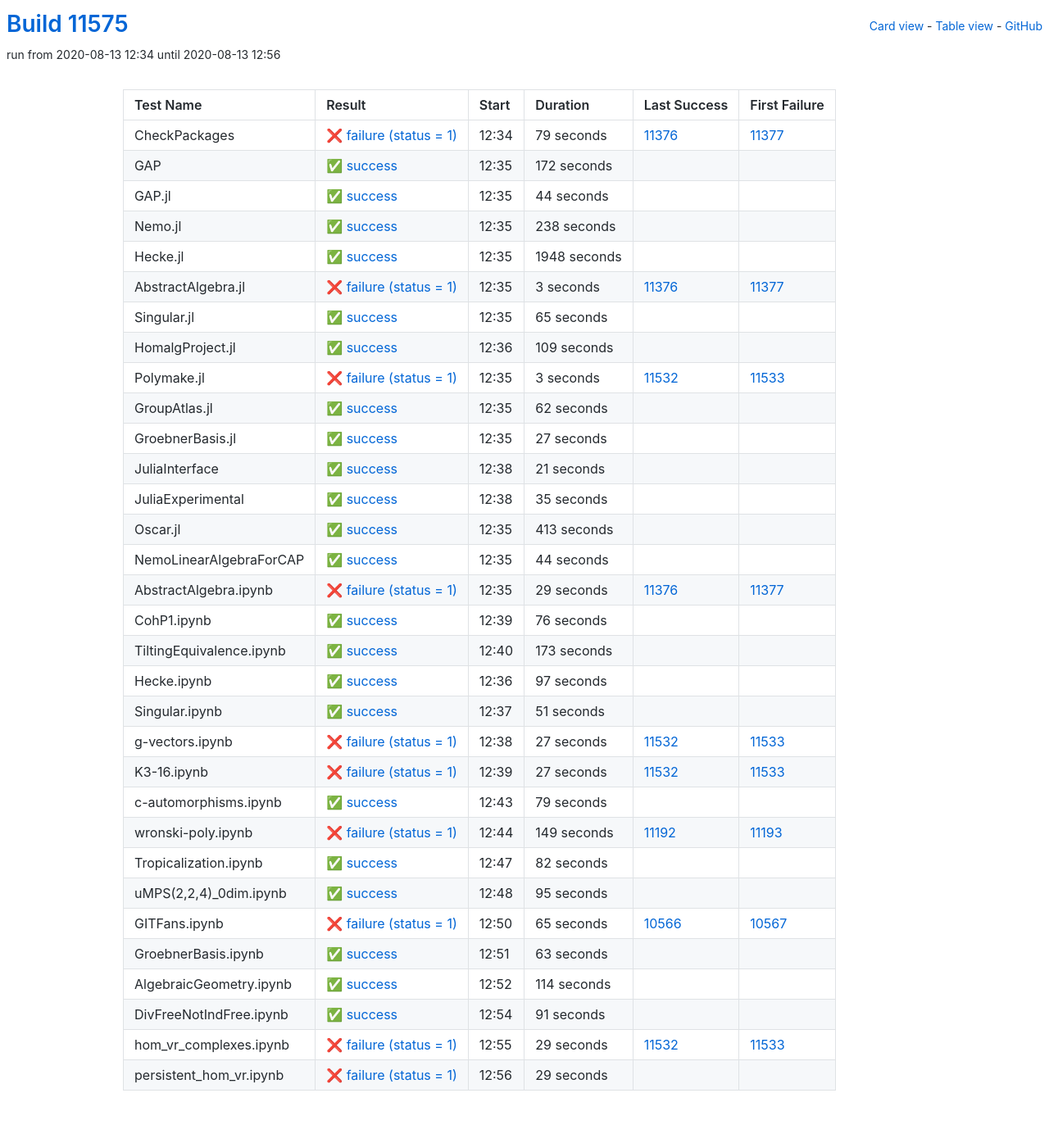
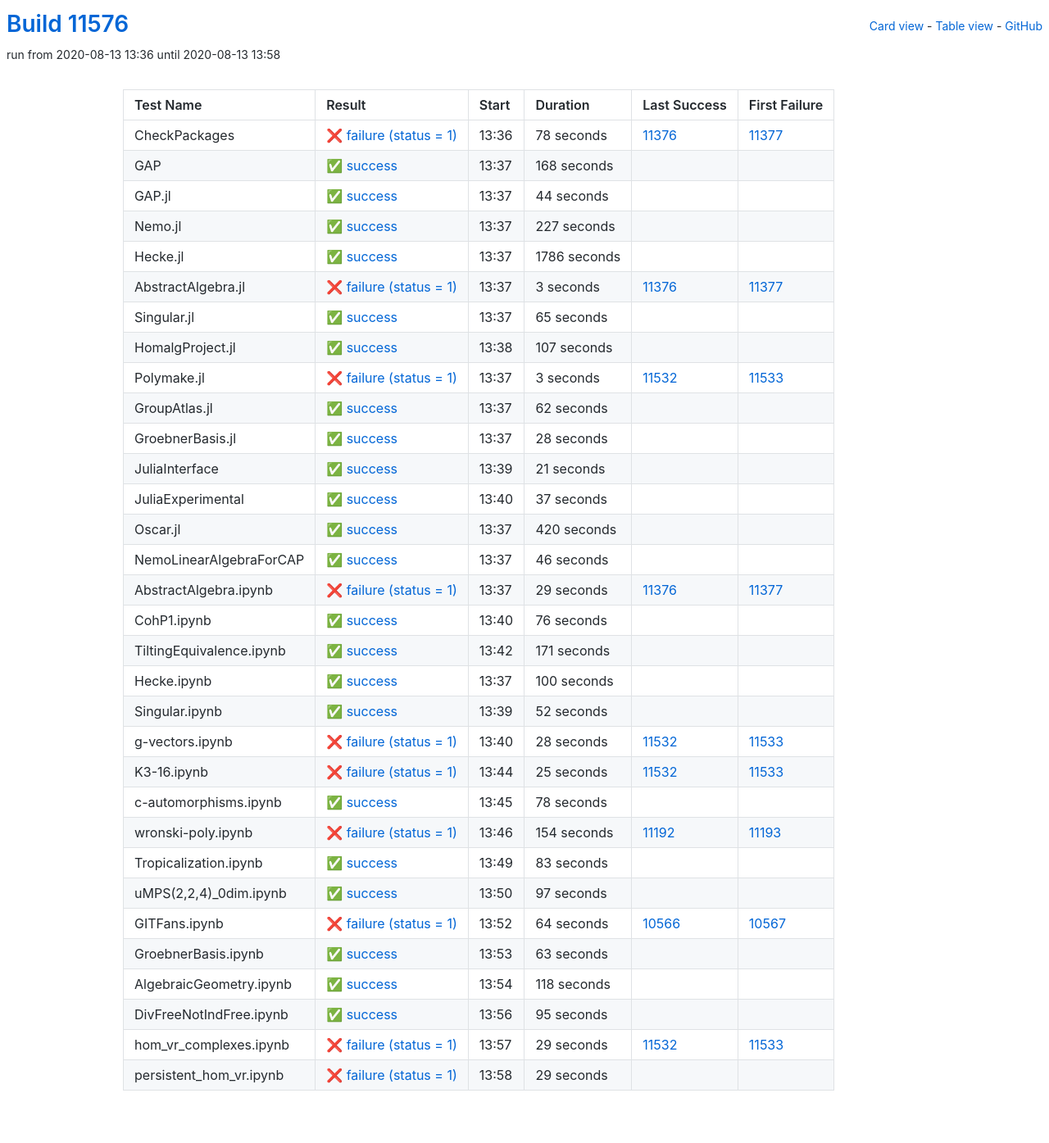
Before and after one commit to oscar-system/oscar-ci-status, a Jekyll site: the page built from table.html, in a window 1280 px wide. Shown: the whole page at 82% size. Built offline with Jekyll 4.4.1, drawn with Linux system fonts in a browser that asks for light colours.

Commit message:
Build #11576

```diff
--- a/_data/ci.yml
+++ b/_data/ci.yml
@@ -1,6 +1,6 @@
 ---
-build: 11575
-build_url: https://oscarci.mathematik.uni-kl.de/job/oscar/11575/
+build: 11576
+build_url: https://oscarci.mathematik.uni-kl.de/job/oscar/11576/
 job: oscar
 organization: oscar-system
 repo: oscar-ci-status
@@ -8,32 +8,32 @@
 tests:
 - name: CheckPackages
   id: checkpackages
-  log: https://oscarci.mathematik.uni-kl.de/job/oscar/11575/artifact/logs/build-11575/CheckPackages.log
-  start: 2020-08-13 12:34
+  log: https://oscarci.mathematik.uni-kl.de/job/oscar/11576/artifact/logs/build-11576/CheckPackages.log
+  start: 2020-08-13 13:36
   success: false
   exitcode: 1
   status: failure
-  duration: 79
+  duration: 78
   last_success: 11376
   last_success_url: https://oscarci.mathematik.uni-kl.de/job/oscar/11376/
   first_failure: 11377
   first_failure_url: https://oscarci.mathematik.uni-kl.de/job/oscar/11377/
 - name: GAP
   id: gap
-  log: https://oscarci.mathematik.uni-kl.de/job/oscar/11575/artifact/logs/build-11575/GAP.log
-  start: 2020-08-13 12:35
+  log: https://oscarci.mathematik.uni-kl.de/job/oscar/11576/artifact/logs/build-11576/GAP.log
+  start: 2020-08-13 13:37
   success: true
   exitcode: 0
   status: success
-  duration: 172
+  duration: 168
   last_success: false
   last_success_url:
   first_failure: false
   first_failure_url:
 - name: GAP.jl
   id: gap-jl
-  log: https://oscarci.mathematik.uni-kl.de/job/oscar/11575/artifact/logs/build-11575/GAP.jl.log
-  start: 2020-08-13 12:35
+  log: https://oscarci.mathematik.uni-kl.de/job/oscar/11576/artifact/logs/build-11576/GAP.jl.log
+  start: 2020-08-13 13:37
   success: true
   exitcode: 0
   status: success
@@ -44,32 +44,32 @@
   first_failure_url:
 - name: Nemo.jl
   id: nemo-jl
-  log: https://oscarci.mathematik.uni-kl.de/job/oscar/11575/artifact/logs/build-11575/Nemo.jl.log
-  start: 2020-08-13 12:35
+  log: https://oscarci.mathematik.uni-kl.de/job/oscar/11576/artifact/logs/build-11576/Nemo.jl.log
+  start: 2020-08-13 13:37
   success: true
   exitcode: 0
   status: success
-  duration: 238
+  duration: 227
   last_success: false
   last_success_url:
   first_failure: false
   first_failure_url:
 - name: Hecke.jl
   id: hecke-jl
-  log: https://oscarci.mathematik.uni-kl.de/job/oscar/11575/artifact/logs/build-11575/Hecke.jl.log
-  start: 2020-08-13 12:35
+  log: https://oscarci.mathematik.uni-kl.de/job/oscar/11576/artifact/logs/build-11576/Hecke.jl.log
+  start: 2020-08-13 13:37
   success: true
   exitcode: 0
   status: success
-  duration: 1948
+  duration: 1786
   last_success: false
   last_success_url:
   first_failure: false
   first_failure_url:
 - name: AbstractAlgebra.jl
   id: abstractalgebra-jl
-  log: https://oscarci.mathematik.uni-kl.de/job/oscar/11575/artifact/logs/build-11575/AbstractAlgebra.jl.log
-  start: 2020-08-13 12:35
+  log: https://oscarci.mathematik.uni-kl.de/job/oscar/11576/artifact/logs/build-11576/AbstractAlgebra.jl.log
+  start: 2020-08-13 13:37
   success: false
   exitcode: 1
   status: failure
@@ -80,8 +80,8 @@
   first_failure_url: https://oscarci.mathematik.uni-kl.de/job/oscar/11377/
 - name: Singular.jl
   id: singular-jl
-  log: https://oscarci.mathematik.uni-kl.de/job/oscar/11575/artifact/logs/build-11575/Singular.jl.log
-  start: 2020-08-13 12:35
+  log: https://oscarci.mathematik.uni-kl.de/job/oscar/11576/artifact/logs/build-11576/Singular.jl.log
+  start: 2020-08-13 13:37
   success: true
   exitcode: 0
   status: success
@@ -92,20 +92,20 @@
   first_failure_url:
 - name: HomalgProject.jl
   id: homalgproject-jl
-  log: https://oscarci.mathematik.uni-kl.de/job/oscar/11575/artifact/logs/build-11575/HomalgProject.jl.log
-  start: 2020-08-13 12:36
+  log: https://oscarci.mathematik.uni-kl.de/job/oscar/11576/artifact/logs/build-11576/HomalgProject.jl.log
+  start: 2020-08-13 13:38
   success: true
   exitcode: 0
   status: success
-  duration: 109
+  duration: 107
   last_success: false
   last_success_url:
   first_failure: false
   first_failure_url:
 - name: Polymake.jl
   id: polymake-jl
-  log: https://oscarci.mathematik.uni-kl.de/job/oscar/11575/artifact/logs/build-11575/Polymake.jl.log
-  start: 2020-08-13 12:35
+  log: https://oscarci.mathematik.uni-kl.de/job/oscar/11576/artifact/logs/build-11576/Polymake.jl.log
+  start: 2020-08-13 13:37
   success: false
   exitcode: 1
   status: failure
@@ -116,8 +116,8 @@
   first_failure_url: https://oscarci.mathematik.uni-kl.de/job/oscar/11533/
 - name: GroupAtlas.jl
   id: groupatlas-jl
-  log: https://oscarci.mathematik.uni-kl.de/job/oscar/11575/artifact/logs/build-11575/GroupAtlas.jl.log
-  start: 2020-08-13 12:35
+  log: https://oscarci.mathematik.uni-kl.de/job/oscar/11576/artifact/logs/build-11576/GroupAtlas.jl.log
+  start: 2020-08-13 13:37
   success: true
   exitcode: 0
   status: success
@@ -128,20 +128,20 @@
   first_failure_url:
 - name: GroebnerBasis.jl
   id: groebnerbasis-jl
-  log: https://oscarci.mathematik.uni-kl.de/job/oscar/11575/artifact/logs/build-11575/GroebnerBasis.jl.log
-  start: 2020-08-13 12:35
+  log: https://oscarci.mathematik.uni-kl.de/job/oscar/11576/artifact/logs/build-11576/GroebnerBasis.jl.log
+  start: 2020-08-13 13:37
   success: true
   exitcode: 0
   status: success
-  duration: 27
+  duration: 28
   last_success: false
   last_success_url:
   first_failure: false
   first_failure_url:
 - name: JuliaInterface
   id: juliainterface
-  log: https://oscarci.mathematik.uni-kl.de/job/oscar/11575/artifact/logs/build-11575/JuliaInterface.log
-  start: 2020-08-13 12:38
+  log: https://oscarci.mathematik.uni-kl.de/job/oscar/11576/artifact/logs/build-11576/JuliaInterface.log
+  start: 2020-08-13 13:39
   success: true
   exitcode: 0
   status: success
@@ -152,44 +152,44 @@
   first_failure_url:
 - name: JuliaExperimental
   id: juliaexperimental
-  log: https://oscarci.mathematik.uni-kl.de/job/oscar/11575/artifact/logs/build-11575/JuliaExperimental.log
-  start: 2020-08-13 12:38
+  log: https://oscarci.mathematik.uni-kl.de/job/oscar/11576/artifact/logs/build-11576/JuliaExperimental.log
+  start: 2020-08-13 13:40
   success: true
   exitcode: 0
   status: success
-  duration: 35
+  duration: 37
   last_success: false
   last_success_url:
   first_failure: false
   first_failure_url:
 - name: Oscar.jl
   id: oscar-jl
-  log: https://oscarci.mathematik.uni-kl.de/job/oscar/11575/artifact/logs/build-11575/Oscar.jl.log
-  start: 2020-08-13 12:35
+  log: https://oscarci.mathematik.uni-kl.de/job/oscar/11576/artifact/logs/build-11576/Oscar.jl.log
+  start: 2020-08-13 13:37
   success: true
   exitcode: 0
   status: success
-  duration: 413
+  duration: 420
   last_success: false
   last_success_url:
   first_failure: false
   first_failure_url:
 - name: NemoLinearAlgebraForCAP
   id: nemolinearalgebraforcap
-  log: https://oscarci.mathematik.uni-kl.de/job/oscar/11575/artifact/logs/build-11575/NemoLinearAlgebraForCAP.log
-  start: 2020-08-13 12:35
+  log: https://oscarci.mathematik.uni-kl.de/job/oscar/11576/artifact/logs/build-11576/NemoLinearAlgebraForCAP.log
+  start: 2020-08-13 13:37
   success: true
   exitcode: 0
   status: success
-  duration: 44
+  duration: 46
   last_success: false
   last_success_url:
   first_failure: false
   first_failure_url:
 - name: AbstractAlgebra.ipynb
   id: abstractalgebra-ipynb
-  log: https://oscarci.mathematik.uni-kl.de/job/oscar/11575/artifact/logs/build-11575/AbstractAlgebra.ipynb.log
-  start: 2020-08-13 12:35
+  log: https://oscarci.mathematik.uni-kl.de/job/oscar/11576/artifact/logs/build-11576/AbstractAlgebra.ipynb.log
+  start: 2020-08-13 13:37
   success: false
   exitcode: 1
   status: failure
@@ -200,8 +200,8 @@
   first_failure_url: https://oscarci.mathematik.uni-kl.de/job/oscar/11377/
 - name: CohP1.ipynb
   id: cohp1-ipynb
-  log: https://oscarci.mathematik.uni-kl.de/job/oscar/11575/artifact/logs/build-11575/CohP1.ipynb.log
-  start: 2020-08-13 12:39
+  log: https://oscarci.mathematik.uni-kl.de/job/oscar/11576/artifact/logs/build-11576/CohP1.ipynb.log
+  start: 2020-08-13 13:40
   success: true
   exitcode: 0
   status: success
@@ -212,20 +212,104 @@
   first_failure_url:
 - name: TiltingEquivalence.ipynb
   id: tiltingequivalence-ipynb
-  log: https://oscarci.mathematik.uni-kl.de/job/oscar/11575/artifact/logs/build-11575/TiltingEquivalence.ipynb.log
-  start: 2020-08-13 12:40
+  log: https://oscarci.mathematik.uni-kl.de/job/oscar/11576/artifact/logs/build-11576/TiltingEquivalence.ipynb.log
+  start: 2020-08-13 13:42
   success: true
   exitcode: 0
   status: success
-  duration: 173
+  duration: 171
   last_success: false
   last_success_url:
   first_failure: false
   first_failure_url:
 - name: Hecke.ipynb
   id: hecke-ipynb
-  log: https://oscarci.mathematik.uni-kl.de/job/oscar/11575/artifact/logs/build-11575/Hecke.ipynb.log
-  start: 2020-08-13 12:36
+  log: https://oscarci.mathematik.uni-kl.de/job/oscar/11576/artifact/logs/build-11576/Hecke.ipynb.log
+  start: 2020-08-13 13:37
+  success: true
+  exitcode: 0
+  status: success
+  duration: 100
+  last_success: false
+  last_success_url:
+  first_failure: false
+  first_failure_url:
+- name: Singular.ipynb
+  id: singular-ipynb
+  log: https://oscarci.mathematik.uni-kl.de/job/oscar/11576/artifact/logs/build-11576/Singular.ipynb.log
+  start: 2020-08-13 13:39
+  success: true
+  exitcode: 0
+  status: success
+  duration: 52
+  last_success: false
+  last_success_url:
+  first_failure: false
+  first_failure_url:
+- name: g-vectors.ipynb
+  id: g-vectors-ipynb
+  log: https://oscarci.mathematik.uni-kl.de/job/oscar/11576/artifact/logs/build-11576/g-vectors.ipynb.log
+  start: 2020-08-13 13:40
+  success: false
+  exitcode: 1
+  status: failure
+  duration: 28
+  last_success: 11532
+  last_success_url: https://oscarci.mathematik.uni-kl.de/job/oscar/11532/
+  first_failure: 11533
+  first_failure_url: https://oscarci.mathematik.uni-kl.de/job/oscar/11533/
+- name: K3-16.ipynb
+  id: k3-16-ipynb
+  log: https://oscarci.mathematik.uni-kl.de/job/oscar/11576/artifact/logs/build-11576/K3-16.ipynb.log
+  start: 2020-08-13 13:44
+  success: false
+  exitcode: 1
+  status: failure
+  duration: 25
+  last_success: 11532
+  last_success_url: https://oscarci.mathematik.uni-kl.de/job/oscar/11532/
+  first_failure: 11533
+  first_failure_url: https://oscarci.mathematik.uni-kl.de/job/oscar/11533/
+- name: c-automorphisms.ipynb
+  id: c-automorphisms-ipynb
+  log: https://oscarci.mathematik.uni-kl.de/job/oscar/11576/artifact/logs/build-11576/c-automorphisms.ipynb.log
+  start: 2020-08-13 13:45
+  success: true
+  exitcode: 0
+  status: success
+  duration: 78
+  last_success: false
+  last_success_url:
+  first_failure: false
+  first_failure_url:
+- name: wronski-poly.ipynb
+  id: wronski-poly-ipynb
+  log: https://oscarci.mathematik.uni-kl.de/job/oscar/11576/artifact/logs/build-11576/wronski-poly.ipynb.log
+  start: 2020-08-13 13:46
+  success: false
+  exitcode: 1
+  status: failure
+  duration: 154
+  last_success: 11192
+  last_success_url: https://oscarci.mathematik.uni-kl.de/job/oscar/11192/
+  first_failure: 11193
+  first_failure_url: https://oscarci.mathematik.uni-kl.de/job/oscar/11193/
+- name: Tropicalization.ipynb
+  id: tropicalization-ipynb
+  log: https://oscarci.mathematik.uni-kl.de/job/oscar/11576/artifact/logs/build-11576/Tropicalization.ipynb.log
+  start: 2020-08-13 13:49
+  success: true
+  exitcode: 0
+  status: success
+  duration: 83
+  last_success: false
+  last_success_url:
+  first_failure: false
+  first_failure_url:
+- name: uMPS(2,2,4)_0dim.ipynb
+  id: umps-2-2-4-0dim-ipynb
+  log: https://oscarci.mathematik.uni-kl.de/job/oscar/11576/artifact/logs/build-11576/uMPS-2-2-4-_0dim.ipynb.log
+  start: 2020-08-13 13:50
   success: true
   exitcode: 0
   status: success
@@ -234,106 +318,22 @@
   last_success_url:
   first_failure: false
   first_failure_url:
-- name: Singular.ipynb
-  id: singular-ipynb
-  log: https://oscarci.mathematik.uni-kl.de/job/oscar/11575/artifact/logs/build-11575/Singular.ipynb.log
-  start: 2020-08-13 12:37
-  success: true
-  exitcode: 0
-  status: success
-  duration: 51
-  last_success: false
-  last_success_url:
-  first_failure: false
-  first_failure_url:
-- name: g-vectors.ipynb
-  id: g-vectors-ipynb
-  log: https://oscarci.mathematik.uni-kl.de/job/oscar/11575/artifact/logs/build-11575/g-vectors.ipynb.log
-  start: 2020-08-13 12:38
+- name: GITFans.ipynb
+  id: gitfans-ipynb
+  log: https://oscarci.mathematik.uni-kl.de/job/oscar/11576/artifact/logs/build-11576/GITFans.ipynb.log
+  start: 2020-08-13 13:52
   success: false
   exitcode: 1
   status: failure
-  duration: 27
-  last_success: 11532
-  last_success_url: https://oscarci.mathematik.uni-kl.de/job/oscar/11532/
-  first_failure: 11533
-  first_failure_url: https://oscarci.mathematik.uni-kl.de/job/oscar/11533/
-- name: K3-16.ipynb
-  id: k3-16-ipynb
-  log: https://oscarci.mathematik.uni-kl.de/job/oscar/11575/artifact/logs/build-11575/K3-16.ipynb.log
-  start: 2020-08-13 12:39
-  success: false
-  exitcode: 1
-  status: failure
-  duration: 27
-  last_success: 11532
-  last_success_url: https://oscarci.mathematik.uni-kl.de/job/oscar/11532/
-  first_failure: 11533
-  first_failure_url: https://oscarci.mathematik.uni-kl.de/job/oscar/11533/
-- name: c-automorphisms.ipynb
-  id: c-automorphisms-ipynb
-  log: https://oscarci.mathematik.uni-kl.de/job/oscar/11575/artifact/logs/build-11575/c-automorphisms.ipynb.log
-  start: 2020-08-13 12:43
-  success: true
-  exitcode: 0
-  status: success
-  duration: 79
-  last_success: false
-  last_success_url:
-  first_failure: false
-  first_failure_url:
-- name: wronski-poly.ipynb
-  id: wronski-poly-ipynb
-  log: https://oscarci.mathematik.uni-kl.de/job/oscar/11575/artifact/logs/build-11575/wronski-poly.ipynb.log
-  start: 2020-08-13 12:44
-  success: false
-  exitcode: 1
-  status: failure
-  duration: 149
-  last_success: 11192
-  last_success_url: https://oscarci.mathematik.uni-kl.de/job/oscar/11192/
-  first_failure: 11193
-  first_failure_url: https://oscarci.mathematik.uni-kl.de/job/oscar/11193/
-- name: Tropicalization.ipynb
-  id: tropicalization-ipynb
-  log: https://oscarci.mathematik.uni-kl.de/job/oscar/11575/artifact/logs/build-11575/Tropicalization.ipynb.log
-  start: 2020-08-13 12:47
-  success: true
-  exitcode: 0
-  status: success
-  duration: 82
-  last_success: false
-  last_success_url:
-  first_failure: false
-  first_failure_url:
-- name: uMPS(2,2,4)_0dim.ipynb
-  id: umps-2-2-4-0dim-ipynb
-  log: https://oscarci.mathematik.uni-kl.de/job/oscar/11575/artifact/logs/build-11575/uMPS-2-2-4-_0dim.ipynb.log
-  start: 2020-08-13 12:48
-  success: true
-  exitcode: 0
-  status: success
-  duration: 95
-  last_success: false
-  last_success_url:
-  first_failure: false
-  first_failure_url:
-- name: GITFans.ipynb
-  id: gitfans-ipynb
-  log: https://oscarci.mathematik.uni-kl.de/job/oscar/11575/artifact/logs/build-11575/GITFans.ipynb.log
-  start: 2020-08-13 12:50
-  success: false
-  exitcode: 1
-  status: failure
-  duration: 65
+  duration: 64
   last_success: 10566
   last_success_url: https://oscarci.mathematik.uni-kl.de/job/oscar/10566/
   first_failure: 10567
   first_failure_url: https://oscarci.mathematik.uni-kl.de/job/oscar/10567/
 - name: GroebnerBasis.ipynb
   id: groebnerbasis-ipynb
-  log: https://oscarci.mathematik.uni-kl.de/job/oscar/11575/artifact/logs/build-11575/GroebnerBasis.ipynb.log
-  start: 2020-08-13 12:51
+  log: https://oscarci.mathematik.uni-kl.de/job/oscar/11576/artifact/logs/build-11576/GroebnerBasis.ipynb.log
+  start: 2020-08-13 13:53
   success: true
   exitcode: 0
   status: success
@@ -344,32 +344,32 @@
   first_failure_url:
 - name: AlgebraicGeometry.ipynb
   id: algebraicgeometry-ipynb
-  log: https://oscarci.mathematik.uni-kl.de/job/oscar/11575/artifact/logs/build-11575/AlgebraicGeometry.ipynb.log
-  start: 2020-08-13 12:52
+  log: https://oscarci.mathematik.uni-kl.de/job/oscar/11576/artifact/logs/build-11576/AlgebraicGeometry.ipynb.log
+  start: 2020-08-13 13:54
   success: true
   exitcode: 0
   status: success
-  duration: 114
+  duration: 118
   last_success: false
   last_success_url:
   first_failure: false
   first_failure_url:
 - name: DivFreeNotIndFree.ipynb
   id: divfreenotindfree-ipynb
-  log: https://oscarci.mathematik.uni-kl.de/job/oscar/11575/artifact/logs/build-11575/DivFreeNotIndFree.ipynb.log
-  start: 2020-08-13 12:54
+  log: https://oscarci.mathematik.uni-kl.de/job/oscar/11576/artifact/logs/build-11576/DivFreeNotIndFree.ipynb.log
+  start: 2020-08-13 13:56
   success: true
   exitcode: 0
   status: success
-  duration: 91
+  duration: 95
   last_success: false
   last_success_url:
   first_failure: false
   first_failure_url:
 - name: hom_vr_complexes.ipynb
   id: hom-vr-complexes-ipynb
-  log: https://oscarci.mathematik.uni-kl.de/job/oscar/11575/artifact/logs/build-11575/hom_vr_complexes.ipynb.log
-  start: 2020-08-13 12:55
+  log: https://oscarci.mathematik.uni-kl.de/job/oscar/11576/artifact/logs/build-11576/hom_vr_complexes.ipynb.log
+  start: 2020-08-13 13:57
   success: false
   exitcode: 1
   status: failure
@@ -380,8 +380,8 @@
   first_failure_url: https://oscarci.mathematik.uni-kl.de/job/oscar/11533/
 - name: persistent_hom_vr.ipynb
   id: persistent-hom-vr-ipynb
-  log: https://oscarci.mathematik.uni-kl.de/job/oscar/11575/artifact/logs/build-11575/persistent_hom_vr.ipynb.log
-  start: 2020-08-13 12:56
+  log: https://oscarci.mathematik.uni-kl.de/job/oscar/11576/artifact/logs/build-11576/persistent_hom_vr.ipynb.log
+  start: 2020-08-13 13:58
   success: false
   exitcode: 1
   status: failure
```
Also changed, not shown: README.md.
